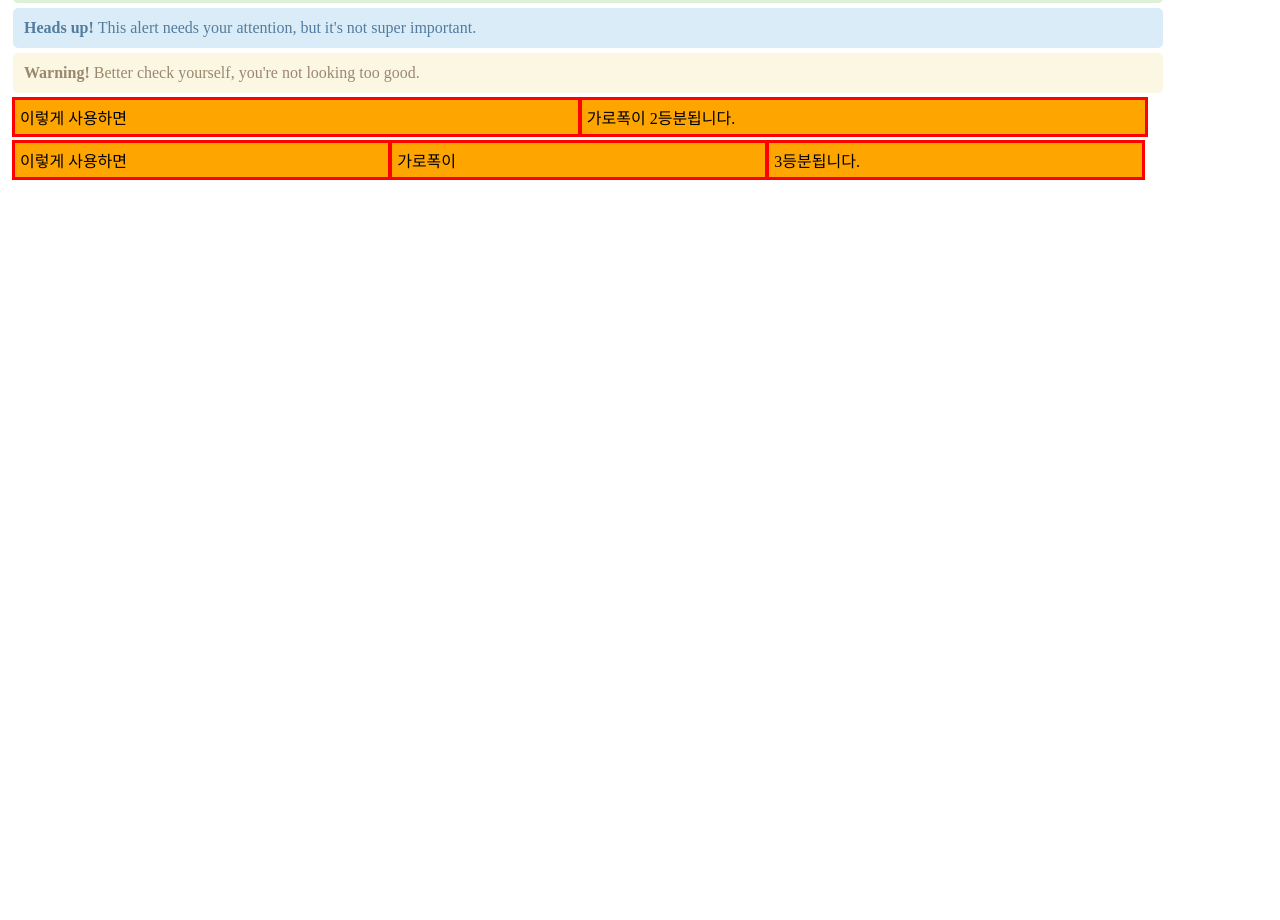
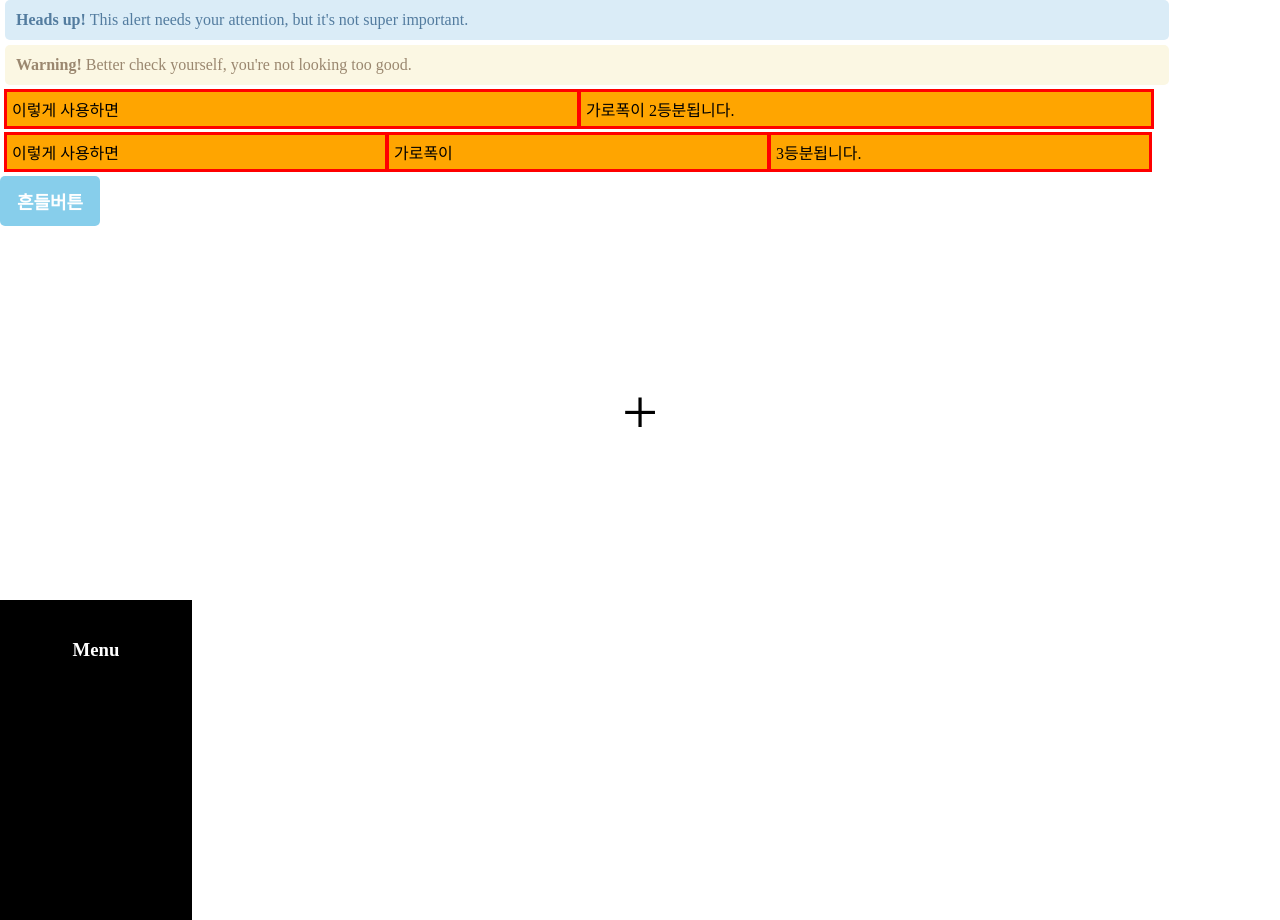
Before and after one commit to seongwon02/front-end-study, a plain HTML site: page index2.html in a window 1280 px wide. Shown: the part 208-1128 px from the top of the page. Before the commit the page ends 800 px from the top, so only its background shows below. Drawn offline with Linux system fonts and the light colour scheme.

Commit message:
23.12.08

```diff
--- a/index2.html
+++ b/index2.html
@@ -44,5 +44,18 @@
         <div class="col-4"> 가로폭이 </div>
         <div class="col-4"> 3등분됩니다. </div>
       </div>
+
+      <div class="btn">
+        <button>흔들버튼</button>
+      </div>
+
+      <div class="plus">+</div>
+
+      <div class="menu">
+        <h3>Menu</h3>
+        <div class="mid">
+            <p>Item</p>
+        </div>
+      </div>
 </body>
 </html>
--- a/text.scss
+++ b/text.scss
@@ -1,3 +1,6 @@
+body{
+    margin: 0;
+}
 @mixin basic-alert($bg-color, $color){
     width: 90%;
     border-radius: 5px;
@@ -72,3 +75,76 @@
 .col-3{
     @include col(25%)
 }
+
+.btn{
+    button{
+        width: 100px;
+        height: 50px;
+        background-color: skyblue;
+        color:white;
+        border-radius: 5px;
+        border: none;
+        font-weight: 600;
+        font-size: 18px;
+    }
+    button:hover{
+        animation-name: shake;
+        animation-duration: 0.5s;
+    }
+}
+
+.plus{
+    width: 30%;
+    font-size: 64px;
+    text-align: center;
+    transform-origin:50% 60%;
+
+}
+.plus:hover{
+    animation-name: shake-plus;
+    animation-duration: 1s;
+    animation-fill-mode: forwards;
+}
+
+.menu{
+    width: 15%;
+    height: 300px;
+    background-color: black;
+    color: white;
+    text-align: center;
+    padding-top: 20px;
+    transition-property: width;
+    transition-duration: 1s;
+}
+
+.menu:hover{
+    width: 40%;
+}
+
+@keyframes shake{
+    0% {
+        transform: rotate(0deg);
+    }
+    25% {
+        transform: rotate(-10deg);
+    }
+    75%{
+        transform: rotate(10deg);
+    }
+    100%{
+        transform: rotate(0deg);
+    }
+}
+
+@keyframes shake-plus{
+    0% {
+        transform: rotate(0deg);
+    }
+    50% {
+        transform: rotate(30deg);
+    }
+    100%{
+        transform: rotate(-45deg) scale(2);
+
+    }
+}
```
Also changed, not shown: text.css, 1 other file.
